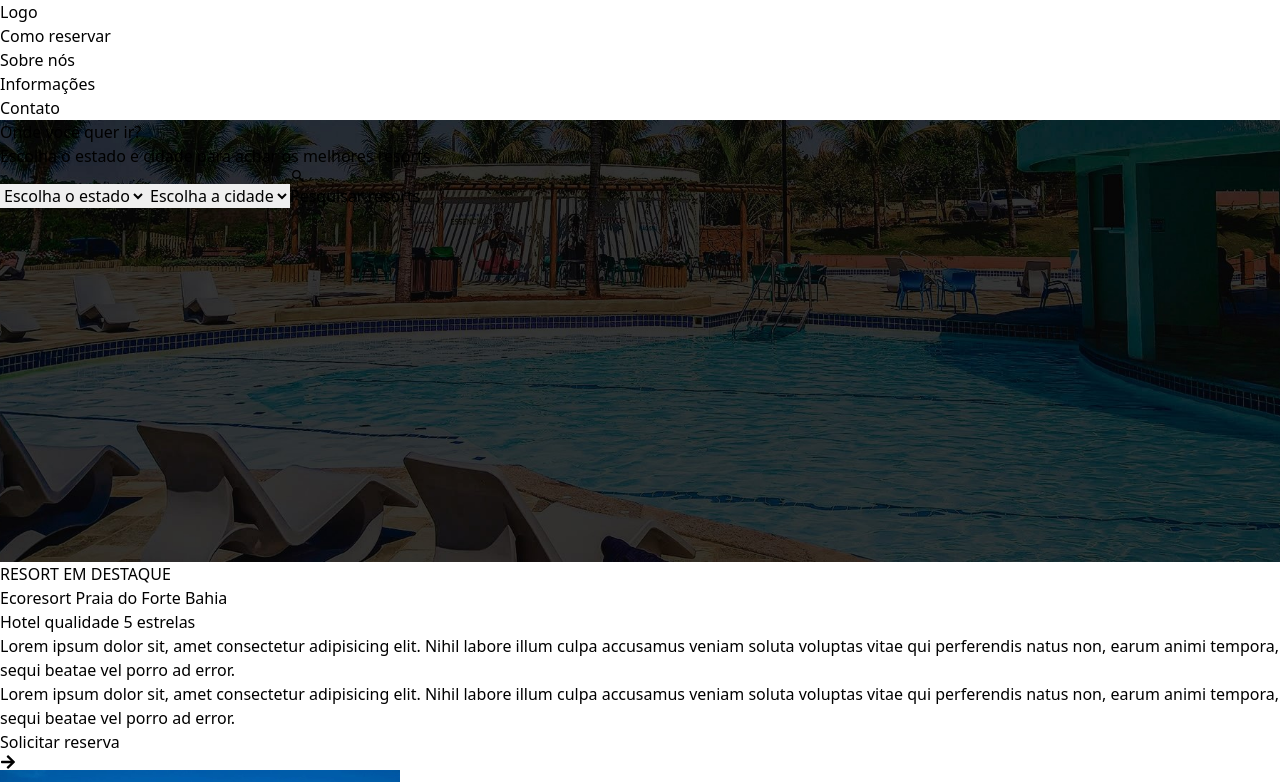
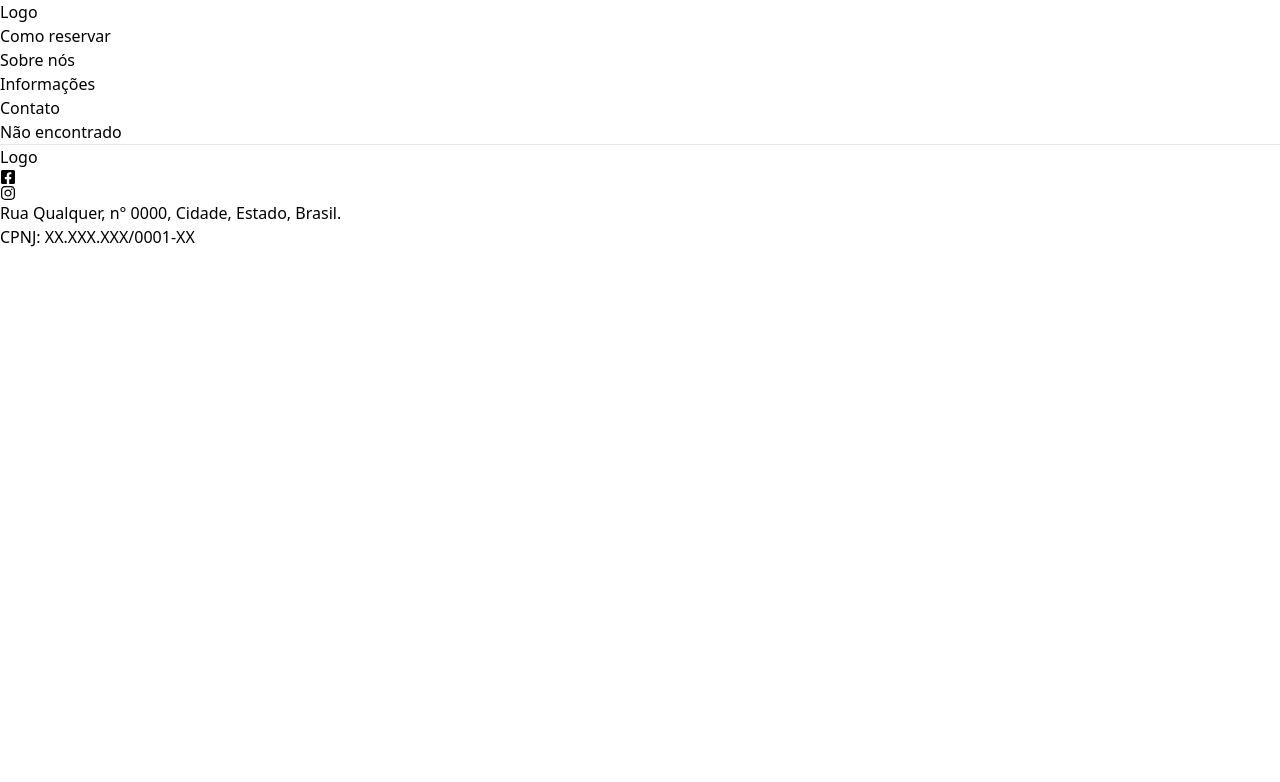
Before and after one commit to renatogomesf/Pagina-de-Hoteis, a React (Vite) app: page / in a window 1280 px wide. Shown: the top 782 px of the page. Built offline with nearby package versions, Linux system fonts and the light colour scheme.

Commit message:
correção de página

```diff
--- a/src/App.jsx
+++ b/src/App.jsx
@@ -18,7 +18,7 @@ function App() {
     <>
       <Header></Header>
       <Routes>
-        <Route path='/' element={<Main/>}/>
+        <Route path='/pagina-de-hoteis' element={<Main/>}/>
         <Route path='/comoreservar' element={<ComoReservar/>}/>
         <Route path='/sobrenos' element={<SobreNos/>}/>
         <Route path='/informacoes' element={<Informacoes/>}/>
--- a/src/components/header/Header.jsx
+++ b/src/components/header/Header.jsx
@@ -29,7 +29,7 @@ export default function Header() {
 
     return (
         <header className="container mx-auto px-4 h-24 flex items-center justify-between relative">
-            <Link to={"/"}>
+            <Link to={"/pagina-de-hoteis"}>
                 <div className="font-black text-2xl text-slate-600">Logo</div>
             </Link>
             <nav>
```
